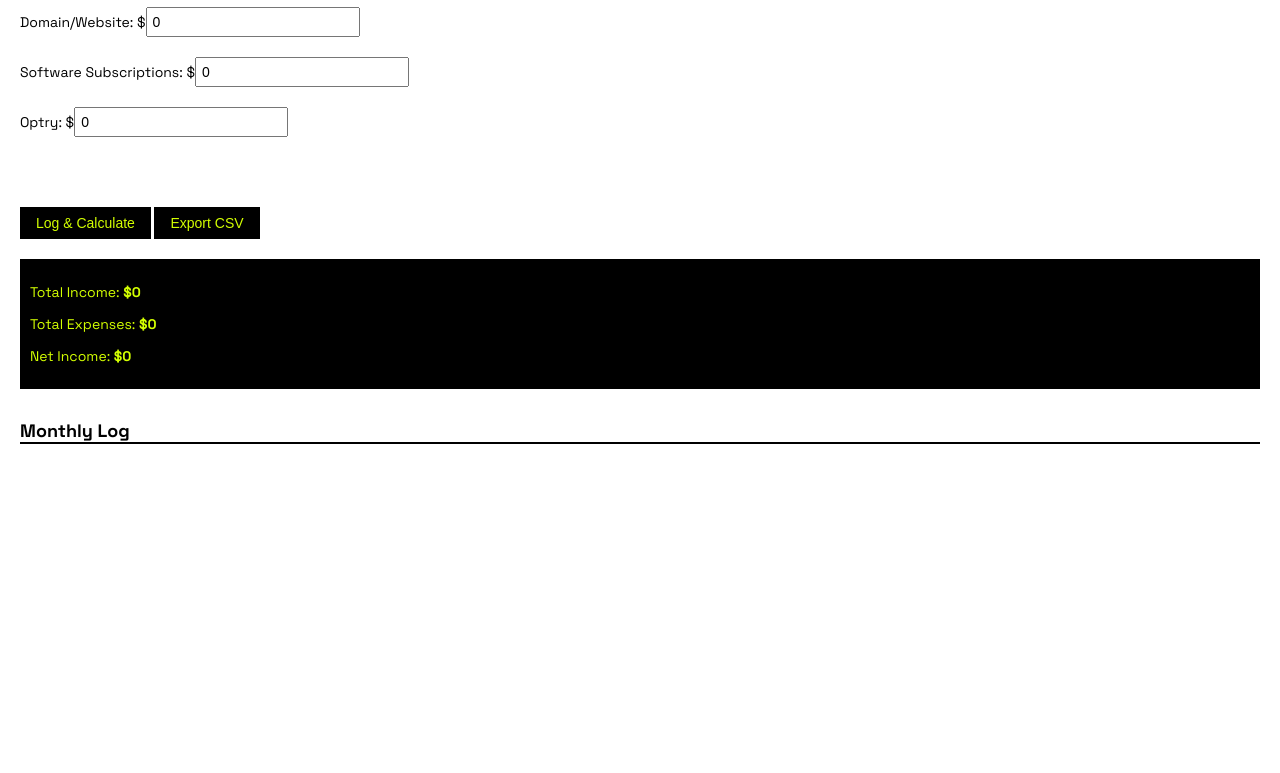
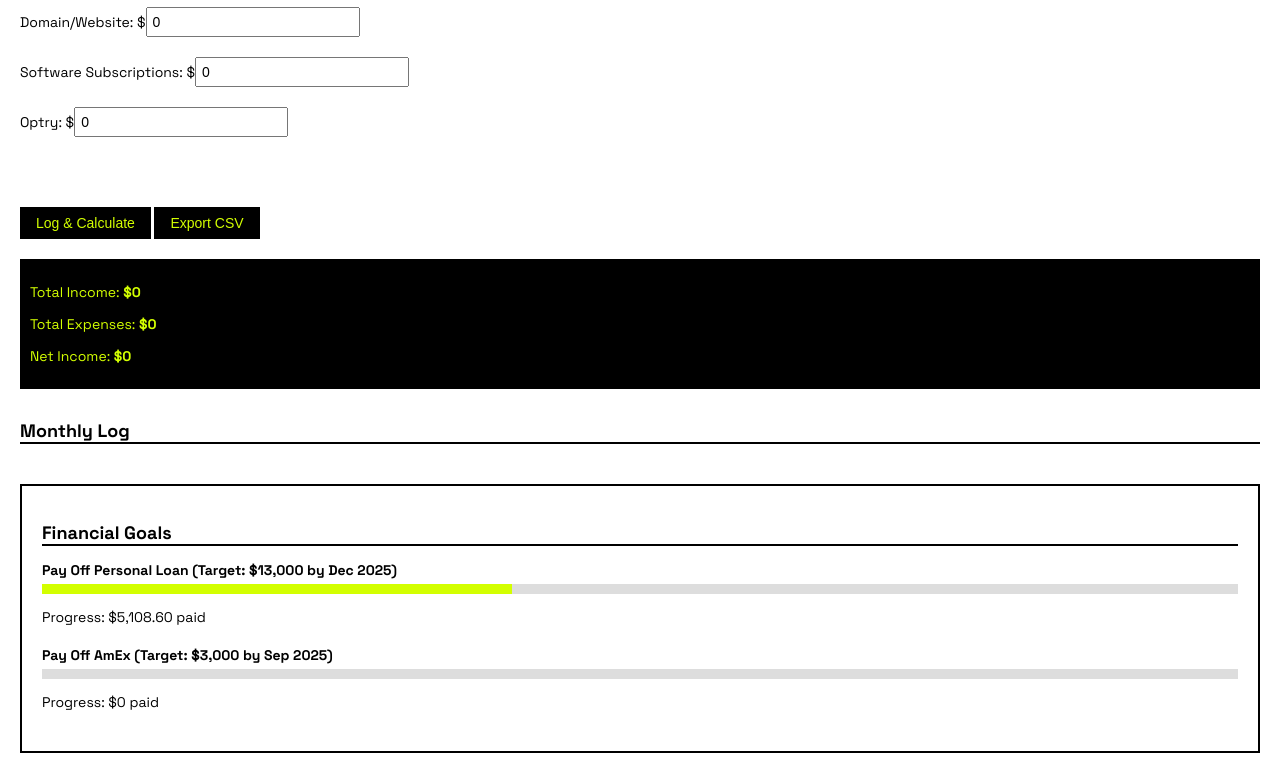
Before and after one commit to no-disguise/accountant-dashboard, a plain HTML site: page index.html in a window 1280 px wide. Shown: the part 575-1348 px from the top of the page. Before the commit the page ends 1054 px from the top, so only its background shows below. Drawn offline with Linux system fonts and the light colour scheme.

Commit message:
Update index.html

```diff
--- a/index.html
+++ b/index.html
@@ -61,6 +61,28 @@
       border-bottom: 1px solid #ddd;
       padding: 5px 0;
     }
+    .goal-tracker {
+      margin-top: 40px;
+      padding: 20px;
+      border: 2px solid #000;
+    }
+    .goal {
+      margin-bottom: 20px;
+    }
+    .goal-title {
+      font-weight: bold;
+    }
+    .progress-bar {
+      background: #ddd;
+      height: 10px;
+      position: relative;
+      margin-top: 5px;
+    }
+    .progress-fill {
+      background: #d3ff00;
+      height: 100%;
+      width: 0%;
+    }
   </style>
 </head>
 <body>
@@ -97,6 +119,26 @@
   <div class="log">
     <h2>Monthly Log</h2>
     <div id="logContainer"></div>
+  </div>
+
+  <div class="goal-tracker">
+    <h2>Financial Goals</h2>
+
+    <div class="goal">
+      <div class="goal-title">Pay Off Personal Loan (Target: $13,000 by Dec 2025)</div>
+      <div class="progress-bar">
+        <div class="progress-fill" style="width: 39.29%"></div>
+      </div>
+      <p>Progress: $5,108.60 paid</p>
+    </div>
+
+    <div class="goal">
+      <div class="goal-title">Pay Off AmEx (Target: $3,000 by Sep 2025)</div>
+      <div class="progress-bar">
+        <div class="progress-fill" style="width: 0%"></div>
+      </div>
+      <p>Progress: $0 paid</p>
+    </div>
   </div>
 
   <script>
```
